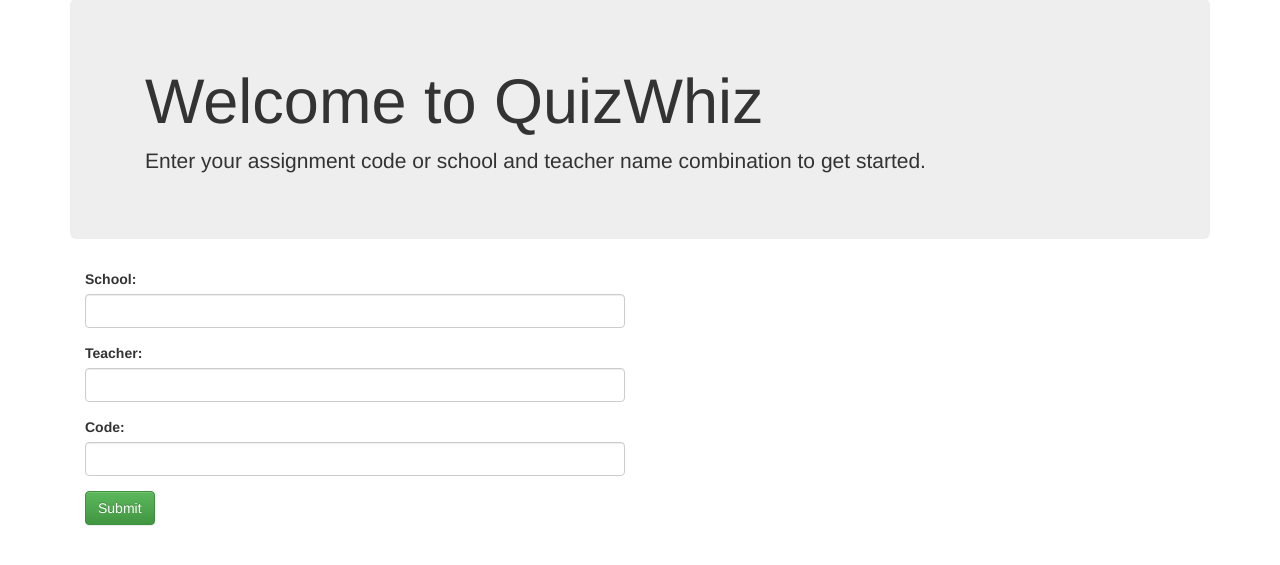
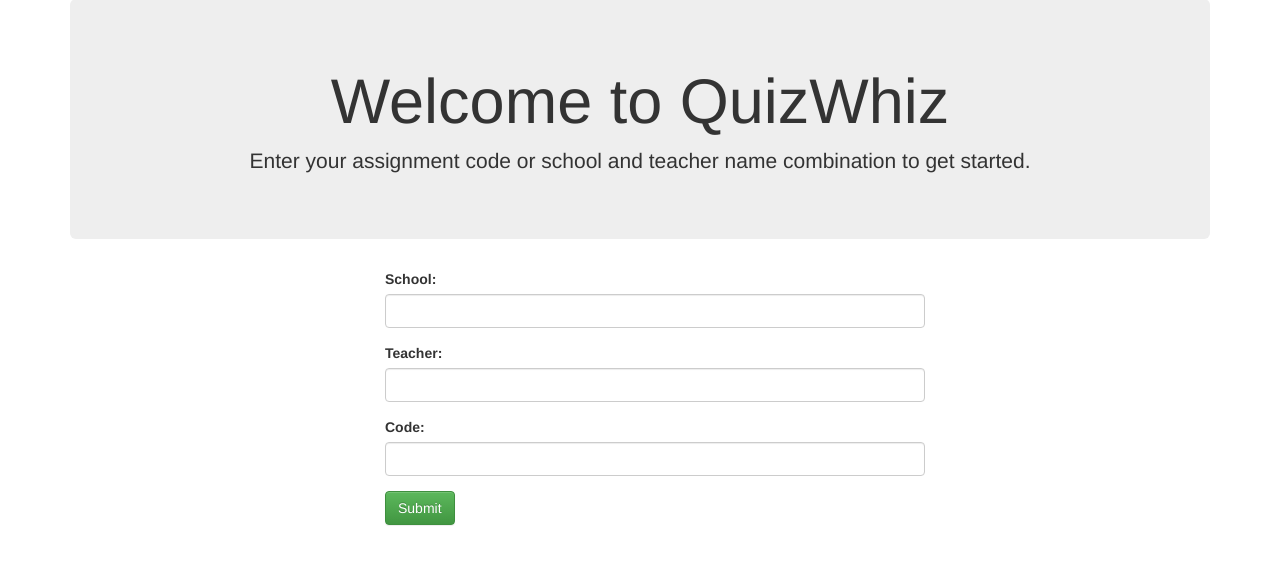
Before and after one commit to E7ernal/quizwhiz, a Django app: page / in a window 1280 px wide. Shown: the part 51-616 px from the top of the page. Run offline with Django 3.2, Linux system fonts and the light colour scheme; some libraries are stand-ins or nearby versions.

Commit message:
Minor style tweaks.

```diff
--- a/quizard/templates/quizard/about.html
+++ b/quizard/templates/quizard/about.html
@@ -5,6 +5,7 @@
 {% block content %}
   <div class="container">
     <div class="row">
+      <div class="col-md-6 col-md-offset-3">
         <p>
           {% blocktrans %}
             QuizWhiz is a free online educational quiz-taking platform developed by Jason Dunn,
@@ -13,4 +14,5 @@
         </p>
       </div>
     </div>
+  </div>
 {% endblock content %}
--- a/quizard/templates/quizard/index.html
+++ b/quizard/templates/quizard/index.html
@@ -4,7 +4,7 @@
 
 {% block content %}
   <div class="jumbotron">
-    <div class="container">
+    <div class="container text-center">
       <h1>Welcome to QuizWhiz</h1>
       <p>
         Enter your assignment code or school and teacher name combination to get started.
@@ -12,7 +12,7 @@
     </div>
   </div>
   <div class="container">
-    <div class="row col-md-6 col-push-3">
+    <div class="row col-md-6 col-md-offset-3">
       {% include 'quizard/partials/form.html' with form=form method="post" action="." %}
     </div>
   </div>
```
Lines whose indentation alone changed are shown as unchanged.
